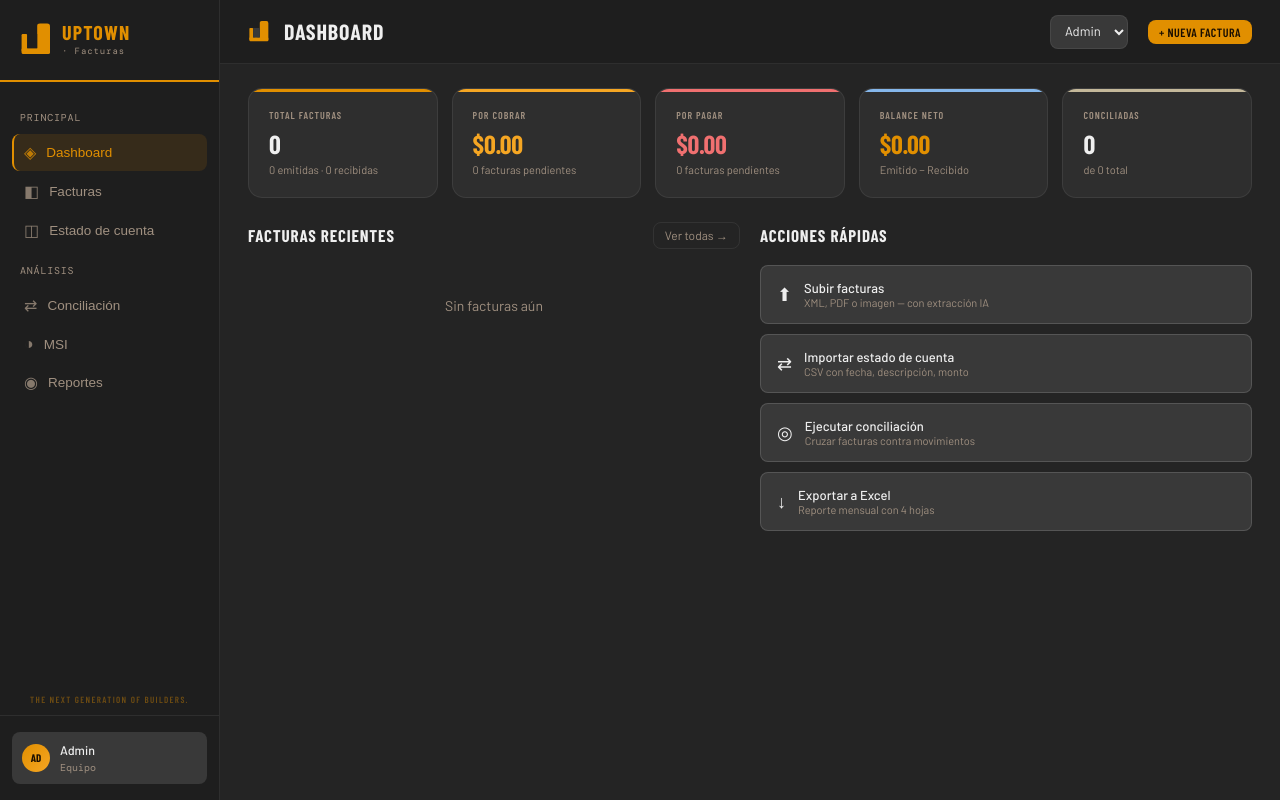
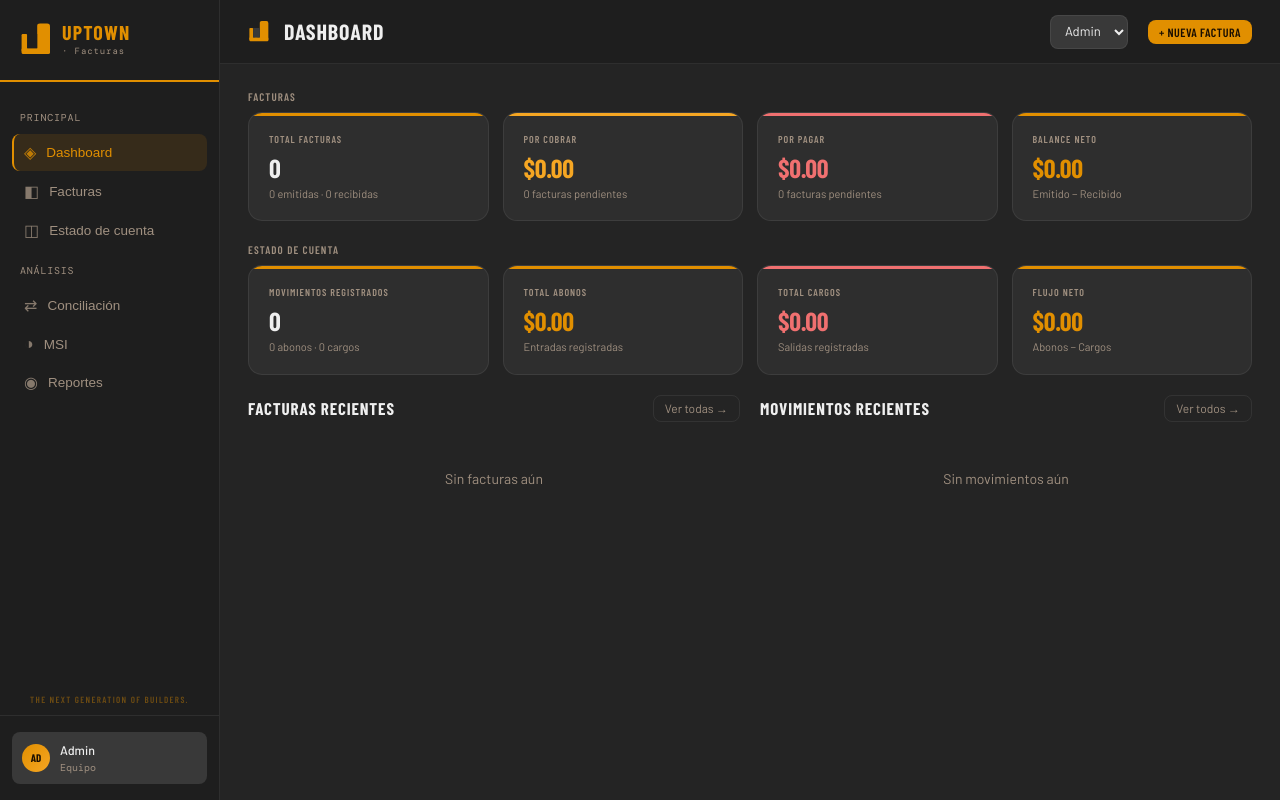
Before and after one commit to chatuptownliving/uptown-facturas, a Flask app: page / in a window 1280 px wide. Run offline with Flask 3, Linux system fonts and the light colour scheme; data comes from the database, SQL or seed files in the repository; data that the repository does not hold is empty; some web fonts are replaced.

Commit message:
Update index.html

```diff
--- a/templates/index.html
+++ b/templates/index.html
@@ -940,8 +940,22 @@ async function renderDashboard() {
   const r = await res.json();
   const content = document.getElementById('content');
 
+  // Fetch banco and MSI data in parallel
+  const [resBanco, resMSI] = await Promise.all([
+    fetch(`/api/movimientos?usuario_id=${state.usuarioId}`),
+    fetch(`/api/msi/resumen?usuario_id=${state.usuarioId}`)
+  ]);
+  const movimientos = await resBanco.json();
+  const msiResumen = await resMSI.json();
+
+  const totalAbonos = movimientos.filter(m=>m.tipo==='abono').reduce((s,m)=>s+m.monto,0);
+  const totalCargos = movimientos.filter(m=>m.tipo==='cargo').reduce((s,m)=>s+m.monto,0);
+  const movRecientes = movimientos.slice(0,5);
+
   content.innerHTML = `
-    <div class="cards-grid">
+    <!-- FACTURAS -->
+    <div style="margin-bottom:6px;font-family:var(--font-head);font-size:11px;letter-spacing:0.1em;color:var(--muted);text-transform:uppercase">Facturas</div>
+    <div class="cards-grid" style="margin-bottom:20px">
       <div class="stat-card" style="--accent-card:var(--accent)">
         <div class="stat-label">Total facturas</div>
         <div class="stat-value">${r.total_facturas || 0}</div>
@@ -950,61 +964,90 @@ async function renderDashboard() {
       <div class="stat-card" style="--accent-card:var(--accent2)">
         <div class="stat-label">Por cobrar</div>
         <div class="stat-value" style="color:var(--accent2)">${fmt(r.por_cobrar||0)}</div>
-        <div class="stat-sub">${r.emitidas - r.conciliadas < 0 ? 0 : r.emitidas - r.conciliadas||0} facturas pendientes</div>
+        <div class="stat-sub">${Math.max(0,(r.emitidas||0)-(r.conciliadas||0))} facturas pendientes</div>
       </div>
       <div class="stat-card" style="--accent-card:var(--danger)">
         <div class="stat-label">Por pagar</div>
         <div class="stat-value" style="color:var(--danger)">${fmt(r.por_pagar||0)}</div>
         <div class="stat-sub">${r.pendientes||0} facturas pendientes</div>
       </div>
-      <div class="stat-card" style="--accent-card:var(--info)">
+      <div class="stat-card" style="--accent-card:${(r.balance||0)>=0?'var(--accent)':'var(--danger)'}">
         <div class="stat-label">Balance neto</div>
         <div class="stat-value" style="color:${(r.balance||0) >= 0 ? 'var(--accent)' : 'var(--danger)'}">${fmt(r.balance||0)}</div>
         <div class="stat-sub">Emitido − Recibido</div>
       </div>
-      <div class="stat-card" style="--accent-card:var(--purple)">
-        <div class="stat-label">Conciliadas</div>
-        <div class="stat-value">${r.conciliadas||0}</div>
-        <div class="stat-sub">de ${r.total_facturas||0} total</div>
-      </div>
-    </div>
-    <div style="display:grid;grid-template-columns:1fr 1fr;gap:20px;margin-top:8px">
+    </div>
+
+    <!-- ESTADO DE CUENTA -->
+    <div style="margin-bottom:6px;font-family:var(--font-head);font-size:11px;letter-spacing:0.1em;color:var(--muted);text-transform:uppercase">Estado de cuenta</div>
+    <div class="cards-grid" style="margin-bottom:20px">
+      <div class="stat-card" style="--accent-card:var(--accent)">
+        <div class="stat-label">Movimientos registrados</div>
+        <div class="stat-value">${movimientos.length}</div>
+        <div class="stat-sub">${movimientos.filter(m=>m.tipo==='abono').length} abonos · ${movimientos.filter(m=>m.tipo==='cargo').length} cargos</div>
+      </div>
+      <div class="stat-card" style="--accent-card:var(--accent)">
+        <div class="stat-label">Total abonos</div>
+        <div class="stat-value" style="color:var(--accent)">${fmt(totalAbonos)}</div>
+        <div class="stat-sub">Entradas registradas</div>
+      </div>
+      <div class="stat-card" style="--accent-card:var(--danger)">
+        <div class="stat-label">Total cargos</div>
+        <div class="stat-value" style="color:var(--danger)">${fmt(totalCargos)}</div>
+        <div class="stat-sub">Salidas registradas</div>
+      </div>
+      <div class="stat-card" style="--accent-card:${(totalAbonos-totalCargos)>=0?'var(--accent)':'var(--danger)'}">
+        <div class="stat-label">Flujo neto</div>
+        <div class="stat-value" style="color:${(totalAbonos-totalCargos)>=0?'var(--accent)':'var(--danger)'}">${fmt(totalAbonos-totalCargos)}</div>
+        <div class="stat-sub">Abonos − Cargos</div>
+      </div>
+    </div>
+
+    <!-- MSI -->
+    ${msiResumen.compras_activas > 0 ? `
+    <div style="margin-bottom:6px;font-family:var(--font-head);font-size:11px;letter-spacing:0.1em;color:var(--muted);text-transform:uppercase">Meses sin intereses</div>
+    <div class="cards-grid" style="margin-bottom:20px">
+      <div class="stat-card" style="--accent-card:var(--accent2)">
+        <div class="stat-label">Compras activas MSI</div>
+        <div class="stat-value">${msiResumen.compras_activas}</div>
+        <div class="stat-sub">A meses sin intereses</div>
+      </div>
+      <div class="stat-card" style="--accent-card:var(--danger)">
+        <div class="stat-label">Deuda total MSI</div>
+        <div class="stat-value" style="color:var(--danger)">${fmt(msiResumen.total_deuda_msi||0)}</div>
+        <div class="stat-sub">Saldo pendiente</div>
+      </div>
+      <div class="stat-card" style="--accent-card:var(--accent2)">
+        <div class="stat-label">Pago mensual MSI</div>
+        <div class="stat-value" style="color:var(--accent2)">${fmt(msiResumen.pago_mensual_msi||0)}</div>
+        <div class="stat-sub">Se cobra este mes</div>
+      </div>
+    </div>` : ''}
+
+    <!-- GRID INFERIOR -->
+    <div style="display:grid;grid-template-columns:1fr 1fr;gap:20px">
       <div>
         <div class="section-header"><span class="section-title">Facturas recientes</span><button class="btn btn-ghost btn-sm" onclick="setPage('facturas')">Ver todas →</button></div>
         <div id="dash-facturas-recientes"></div>
       </div>
       <div>
-        <div class="section-header"><span class="section-title">Acciones rápidas</span></div>
-        <div style="display:flex;flex-direction:column;gap:10px">
-          <button class="btn btn-secondary" onclick="abrirModalFactura()" style="justify-content:flex-start;gap:12px;padding:14px 16px">
-            <span style="font-size:18px">⬆</span>
-            <div style="text-align:left">
-              <div style="font-weight:500">Subir facturas</div>
-              <div class="text-xs text-muted">XML, PDF o imagen — con extracción IA</div>
-            </div>
-          </button>
-          <button class="btn btn-secondary" onclick="setPage('banco');setTimeout(()=>document.getElementById('btn-import-csv')?.click(),400)" style="justify-content:flex-start;gap:12px;padding:14px 16px">
-            <span style="font-size:18px">⇄</span>
-            <div style="text-align:left">
-              <div style="font-weight:500">Importar estado de cuenta</div>
-              <div class="text-xs text-muted">CSV con fecha, descripción, monto</div>
-            </div>
-          </button>
-          <button class="btn btn-secondary" onclick="ejecutarConciliacion()" style="justify-content:flex-start;gap:12px;padding:14px 16px">
-            <span style="font-size:18px">◎</span>
-            <div style="text-align:left">
-              <div style="font-weight:500">Ejecutar conciliación</div>
-              <div class="text-xs text-muted">Cruzar facturas contra movimientos</div>
-            </div>
-          </button>
-          <button class="btn btn-secondary" onclick="setPage('reportes')" style="justify-content:flex-start;gap:12px;padding:14px 16px">
-            <span style="font-size:18px">↓</span>
-            <div style="text-align:left">
-              <div style="font-weight:500">Exportar a Excel</div>
-              <div class="text-xs text-muted">Reporte mensual con 4 hojas</div>
-            </div>
-          </button>
-        </div>
+        <div class="section-header"><span class="section-title">Movimientos recientes</span><button class="btn btn-ghost btn-sm" onclick="setPage('banco')">Ver todos →</button></div>
+        ${movRecientes.length === 0 ? '<div class="empty-state" style="padding:30px"><p>Sin movimientos aún</p></div>' : `
+        <div class="table-wrap">
+          <table>
+            <thead><tr><th>Fecha</th><th>Descripción</th><th>Tipo</th><th>Monto</th></tr></thead>
+            <tbody>
+              ${movRecientes.map(m=>`
+                <tr>
+                  <td class="text-sm text-muted">${m.fecha||'—'}</td>
+                  <td style="max-width:140px;overflow:hidden;text-overflow:ellipsis;white-space:nowrap;font-size:12px">${m.descripcion||'—'}</td>
+                  <td>${m.tipo==='abono'?'<span class="badge badge-ok">Abono</span>':'<span class="badge badge-danger">Cargo</span>'}</td>
+                  <td class="text-mono" style="color:${m.tipo==='abono'?'var(--accent)':'var(--danger)'};">${fmt(m.monto)}</td>
+                </tr>
+              `).join('')}
+            </tbody>
+          </table>
+        </div>`}
       </div>
     </div>
   `;
```
